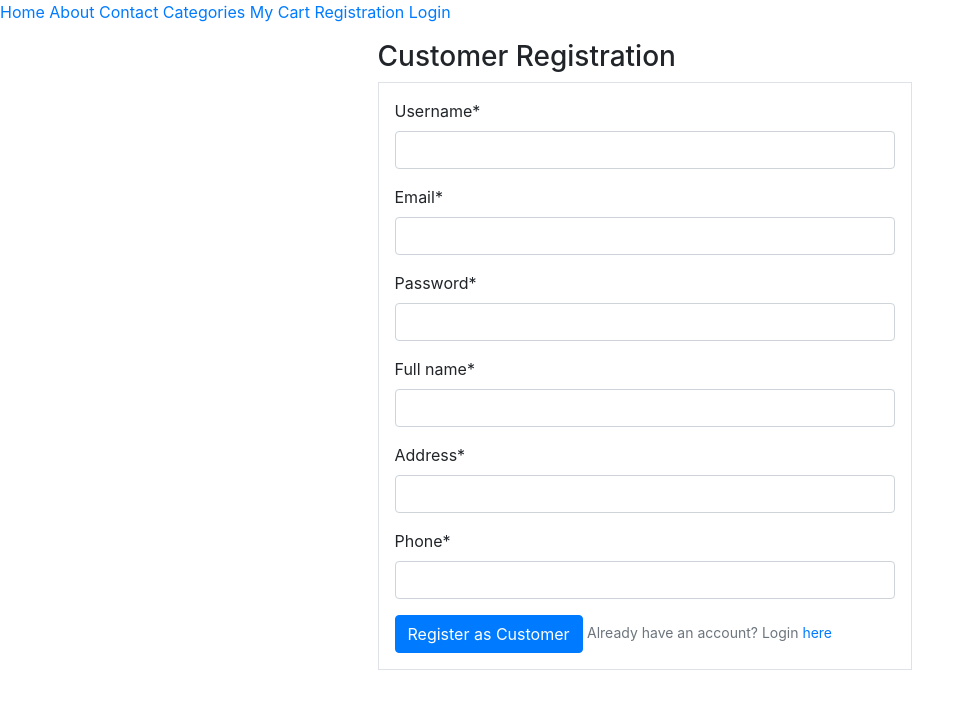
After one commit to Ajayakarki/My-Shop, a Django app: page /registration/ in a window 1280 px wide. The commit adds this page. Shown: the top 709 px of the page, without its empty margins (0-974 px from the left). Run offline with Django 4.2, Linux system fonts and the light colour scheme; some libraries are stand-ins or nearby versions.

Commit message:
adding customer features

```diff
--- a/myproject/myshop/forms.py
+++ b/myproject/myshop/forms.py
@@ -1,7 +1,32 @@
 from django import forms
-from .models import Order
+from .models import Order, Customer
+from django.contrib.auth.models import User
 
 class CheckOutForm(forms.ModelForm):
     class Meta:
         model = Order
         fields = ['ordered_by', 'shipping_address', 'mobile', 'email']
+
+class CustomerRegistrationForm(forms.ModelForm):
+    username = forms.CharField(widget=forms.TextInput())
+    email = forms.CharField(widget=forms.EmailInput())
+    password = forms.CharField(widget=forms.PasswordInput())
+    class Meta:
+        model = Customer
+        fields = ['username', 'email', 'password', 'full_name', 'address', 'phone']
+
+    def clean_username(self):
+        user_name = self.cleaned_data.get('username')
+        if User.objects.filter(username=user_name).exists():
+            raise forms.ValidationError("Username Already exists")
+        return user_name
+
+    def clean_password(self):
+        user_password = self.cleaned_data.get('password')
+        if len(user_password) < 6:
+            raise forms.ValidationError("Password is too short")
+        return user_password
+
+class LoginForm(forms.Form):
+    username = forms.CharField(widget=forms.TextInput())
+    password = forms.CharField(widget=forms.PasswordInput())
--- a/myproject/myshop/urls.py
+++ b/myproject/myshop/urls.py
@@ -1,6 +1,8 @@
 import imp
 from django.urls import path
-from .views import HomeView, AboutUs, ContactUs, CategoriesView, ProductDetailView, AddtoCartView, MyCartView, ManageCartView, EmptyCartView, CheckOutView
+# from .views import HomeView, AboutUs, ContactUs, CategoriesView, LoginView, ProductDetailView, AddtoCartView, MyCartView, ManageCartView, EmptyCartView, CheckOutView, CustomerRegistrationView
+from .views import *
+
 
 # app_name = 'myshop'
 
@@ -18,6 +20,14 @@ urlpatterns = [
 
     path('checkout/', CheckOutView.as_view(), name='checkout'),
 
+    path('registration/', CustomerRegistrationView.as_view(), name='customerregistration'),
+
+    path('login/', LoginView.as_view(), name='login'),
+
+    path('logout/', LogoutView.as_view(), name='logout'),
+
+
+
 
 
 
--- a/myproject/myshop/views.py
+++ b/myproject/myshop/views.py
@@ -1,14 +1,31 @@
+from urllib import request
 from django.shortcuts import redirect, render
 from django.urls import reverse_lazy
+from django.views.generic import TemplateView, View, CreateView, FormView
 
-from django.views.generic import TemplateView, View, CreateView
+from django.contrib.auth import authenticate, login, logout
+
+from django.contrib import messages
 
 from .models import *
 
-from .forms import CheckOutForm
+from .forms import CheckOutForm, CustomerRegistrationForm, LoginForm
 
 # Create your views here.
-class HomeView(TemplateView):
+
+class EcomMixin(object):
+    def dispatch(self, request, *args, **kwargs):
+        cart_id = request.session.get("cart_id")
+        if cart_id:
+            cart_obj = Cart.objects.get(id=cart_id)
+            user = request.user
+            if user.is_authenticated and user.customer:
+                cart_obj.customer = request.user
+                cart_obj.save()
+
+        return super().dispatch(request, *args, **kwargs)
+
+class HomeView(EcomMixin, TemplateView):
     template_name ='home.html'
 
     def get_context_data(self, **kwargs):
@@ -18,7 +35,7 @@ class HomeView(TemplateView):
 
         return context
 
-class CategoriesView(TemplateView):
+class CategoriesView(EcomMixin, TemplateView):
     template_name = 'categories.html'
 
     def get_context_data(self, **kwargs):
@@ -27,7 +44,7 @@ class CategoriesView(TemplateView):
 
         return context
 
-class ProductDetailView(TemplateView):
+class ProductDetailView(EcomMixin, TemplateView):
     template_name = 'productdetail.html'
 
     def get_context_data(self, **kwargs):
@@ -41,7 +58,7 @@ class ProductDetailView(TemplateView):
 
         return context
 
-class AddtoCartView(TemplateView):
+class AddtoCartView(EcomMixin, TemplateView):
     template_name = 'addtocart.html'
 
     def get_context_data(self, **kwargs):
@@ -82,7 +99,7 @@ class AddtoCartView(TemplateView):
 
         return context
 
-class MyCartView(TemplateView):
+class MyCartView(EcomMixin, TemplateView):
     template_name = 'mycart.html'
 
     def get_context_data(self, **kwargs):
@@ -97,7 +114,7 @@ class MyCartView(TemplateView):
 
         return context
 
-class ManageCartView(View):
+class ManageCartView(EcomMixin, View):
     def get(self, request, *args, **kwargs):
         print("This is Good")
         ## Getting cartproduct id from urls
@@ -132,7 +149,7 @@ class ManageCartView(View):
 
         return redirect('mycart')
 
-class EmptyCartView(View):
+class EmptyCartView(EcomMixin, View):
     def get(self, request, *args, **kwargs):
         cart_id = request.session.get("cart_id", None)
         if cart_id:
@@ -142,10 +159,20 @@ class EmptyCartView(View):
             cart_obj.save()
         return redirect('mycart')
 
-class CheckOutView(CreateView):
+class CheckOutView(EcomMixin, CreateView):
     template_name = 'checkout.html'
     form_class = CheckOutForm
     success_url = reverse_lazy('home')
+
+    def dispatch(self, request, *args, **kwargs):
+        user = request.user
+        if user.is_authenticated and user.customer:
+            print('Logged in user')
+        else:
+            print('Not Logged in')
+            return redirect('/login/?next=/checkout/')
+        print('hello', user)
+        return super().dispatch(request, *args, **kwargs)
 
     def get_context_data(self, **kwargs):
         context = super().get_context_data(**kwargs)
@@ -171,8 +198,63 @@ class CheckOutView(CreateView):
             del self.request.session["cart_id"]
         return super().form_valid(form)
 
-class AboutUs(TemplateView):
+class CustomerRegistrationView(CreateView):
+    template_name = 'customer_registration.html'
+    form_class = CustomerRegistrationForm
+    success_url = reverse_lazy('login')
+
+    ## Its Just like a Post Method
+    def form_valid(self, form):
+        username = form.cleaned_data.get('username')
+        email = form.cleaned_data.get('email')
+        password = form.cleaned_data.get('password')
+        customer_user = User.objects.create_user(username, email, password)
+        form.instance.user = customer_user
+        messages.success(self.request, f"Account created successfully for username {username}")
+
+        # login(self.request, customer_user)
+
+        return super().form_valid(form)
+
+    def get_success_url(self):
+        if "next" in self.request.GET:
+            next_url = self.request.GET.get("next")
+            return next_url
+        else:
+            return self.success_url
+
+class LoginView(FormView):
+    template_name = 'login.html'
+    form_class = LoginForm
+    success_url = reverse_lazy('home')
+
+    def form_valid(self, form):
+        user_name = form.cleaned_data.get('username')
+        passw = form.cleaned_data.get('password')
+        user = authenticate(username=user_name, password=passw)
+        if user is not None and user.customer:
+            login(self.request, user)
+        else:
+            return render(self.request, self.template_name, {'form': self.form_class, 'error': 'Invaid Credentials'})
+        return super().form_valid(form)
+
+    def get_success_url(self):
+        if "next" in self.request.GET:
+            next_url = self.request.GET.get("next")
+            return next_url
+        else:
+            return self.success_url
+
+class LogoutView(View):
+    def get(self, request):
+        logout(request)
+        return redirect('home')
+
+
+
+
+class AboutUs(EcomMixin, TemplateView):
     template_name = 'about.html'
 
-class ContactUs(TemplateView):
+class ContactUs(EcomMixin, TemplateView):
     template_name = 'contact.html'
--- a/myproject/templates/base.html
+++ b/myproject/templates/base.html
@@ -16,6 +16,18 @@
     <a href="{% url 'contact' %}">Contact</a>
     <a href="{% url 'category' %}">Categories</a>
     <a href="{% url 'mycart' %}">My Cart</a>
+    <a href="{% url 'customerregistration' %}">Registration</a>
+    <a href="{% url 'login' %}">Login</a>
+
+    {% if user.is_authenticated and user.customer %}
+    <a href="{% url 'logout' %}">Logout</a>
+
+
+
+    <h2>Welcome, {{ request.user }}</h2>
+
+    {% endif %}
+
 
 
 
--- /dev/null
+++ b/myproject/templates/customer_registration.html
@@ -0,0 +1,26 @@
+{% extends 'base.html' %}
+
+{% block title %} Registration {% endblock %}
+
+{% load crispy_forms_tags %}
+
+{% block content %}
+    <div class="container">
+        <div class="row offset-md-3 mt-3">
+            <div class="col-md-8">
+                <h3>Customer Registration</h3>
+                <div class="border p-3">
+                    <form method="POST">
+                        {% csrf_token %}
+                        {{ form|crispy }}
+                        <button class="btn btn-primary">Register as Customer</button>
+                    <small class="text-muted">Already have an account? Login <a href="{% url 'login' %}">here</a></small>
+
+                    </form>
+                </div>
+
+            </div>
+        </div>
+    </div>
+
+{% endblock %}
--- a/myproject/templates/mycart.html
+++ b/myproject/templates/mycart.html
@@ -46,7 +46,9 @@
                    </tr>
                 </tbody>
             </table>
+            {% if cart.cartproduct_set.all %}
             <a class="btn btn-primary" href="{% url 'checkout' %}">Checkout</a>
+            {% endif %}
         </div>
     </div>
 
```
Also changed, not shown: myproject/templates/login.html (added, +33 -0 lines), myproject/db.sqlite3.
